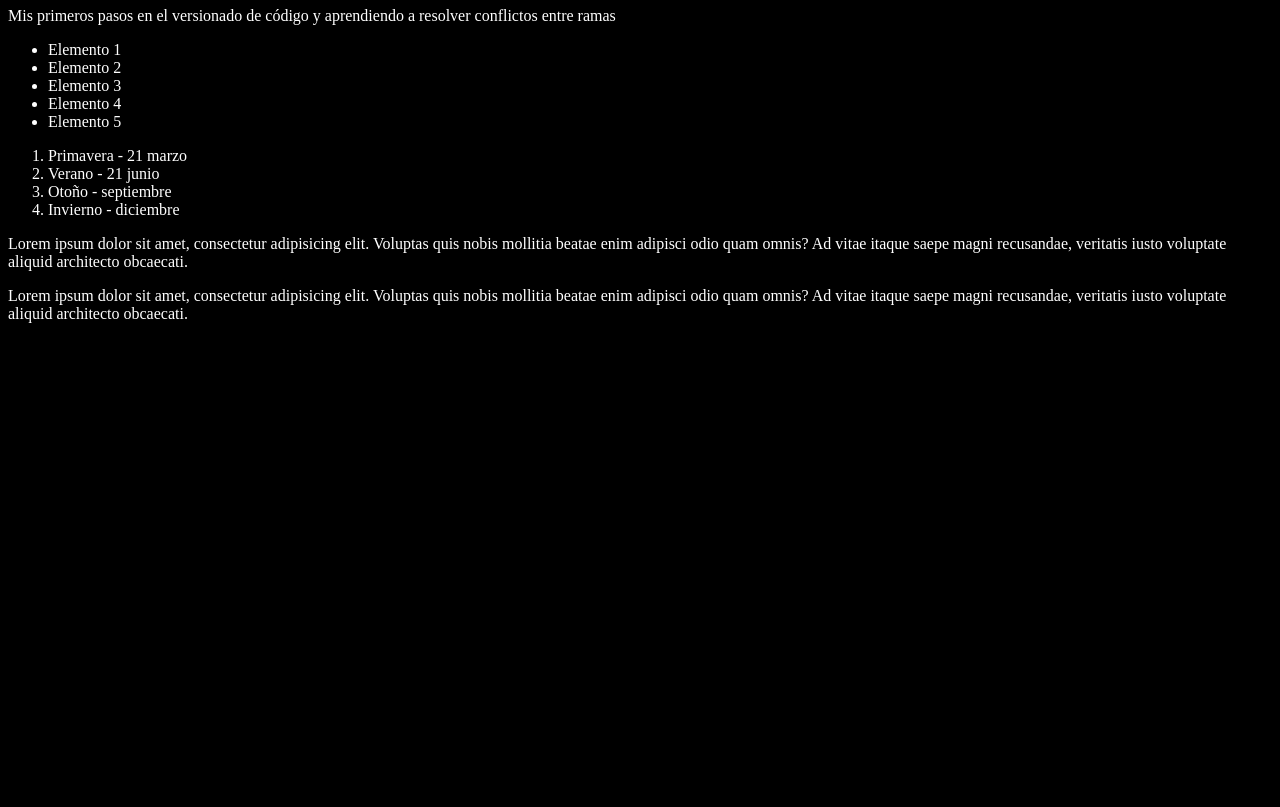
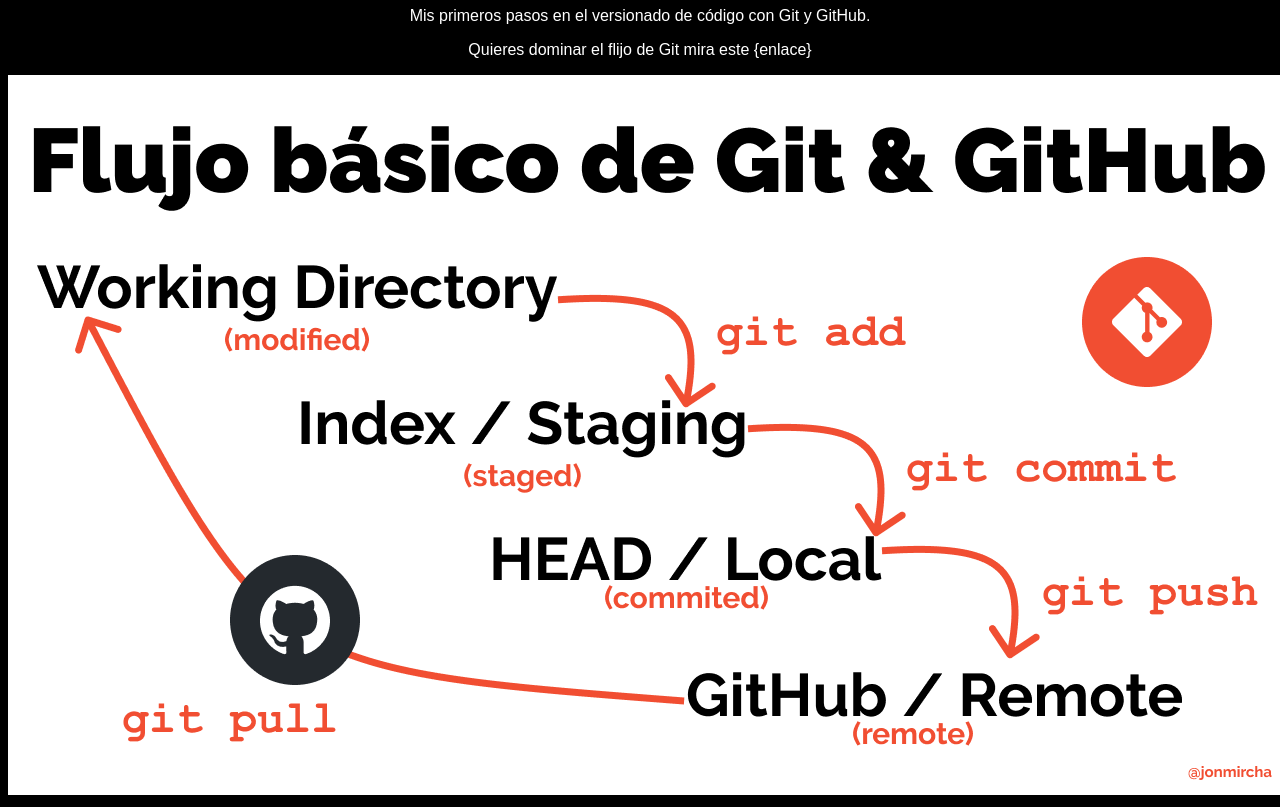
Before and after one commit to pipe-mv/youtube-git, a plain HTML site: page index.html in a window 1280 px wide. Shown: the part 73-880 px from the top of the page. Before the commit the page ends 800 px from the top, so only its background shows below. Drawn offline with Linux system fonts and the light colour scheme.

Commit message:
Agregando imagen de flujo Git y poniendo chulo el index.html

```diff
--- a/index.html
+++ b/index.html
@@ -9,33 +9,12 @@
   </head>
   <body>
     <h1>Arendiendo Git</h1>
+    <p>Mis primeros pasos en el versionado de código con Git y GitHub.</p>
     <p>
-      Mis primeros pasos en el versionado de código y aprendiendo a resolver
-      conflictos entre ramas
+      Quieres dominar el flijo de Git mira este
+      <a href="https://jonmircha.com/git" target="_blank"></a>{enlace}
     </p>
-    <ul>
-      <li>Elemento 1</li>
-      <li>Elemento 2</li>
-      <li>Elemento 3</li>
-      <li>Elemento 4</li>
-      <li>Elemento 5</li>
-    </ul>
-    <ol>
-      <li>Primavera - 21 marzo</li>
-      <li>Verano - 21 junio</li>
-      <li>Otoño - septiembre</li>
-      <li>Invierno - diciembre</li>
-    </ol>
-    <p>
-      Lorem ipsum dolor sit amet, consectetur adipisicing elit. Voluptas quis
-      nobis mollitia beatae enim adipisci odio quam omnis? Ad vitae itaque saepe
-      magni recusandae, veritatis iusto voluptate aliquid architecto obcaecati.
-    </p>
-    <p>
-      Lorem ipsum dolor sit amet, consectetur adipisicing elit. Voluptas quis
-      nobis mollitia beatae enim adipisci odio quam omnis? Ad vitae itaque saepe
-      magni recusandae, veritatis iusto voluptate aliquid architecto obcaecati.
-    </p>
+    <img src="git-flow.png" alt="Flujo basico de Git" />
     <script src="index.js"></script>
   </body>
 </html>
--- a/style.css
+++ b/style.css
@@ -1,4 +1,14 @@
 html {
-    background-color: #000;
-    color: #fff;
+  background-color: #000;
+  color: #fff;
+  font-family: sans-serif;
+  text-align: center;
 }
+
+a {
+  color: orange;
+}
+
+a:hover {
+    color: orangered;
+}
```
Also changed, not shown: git-flow.png (added).
